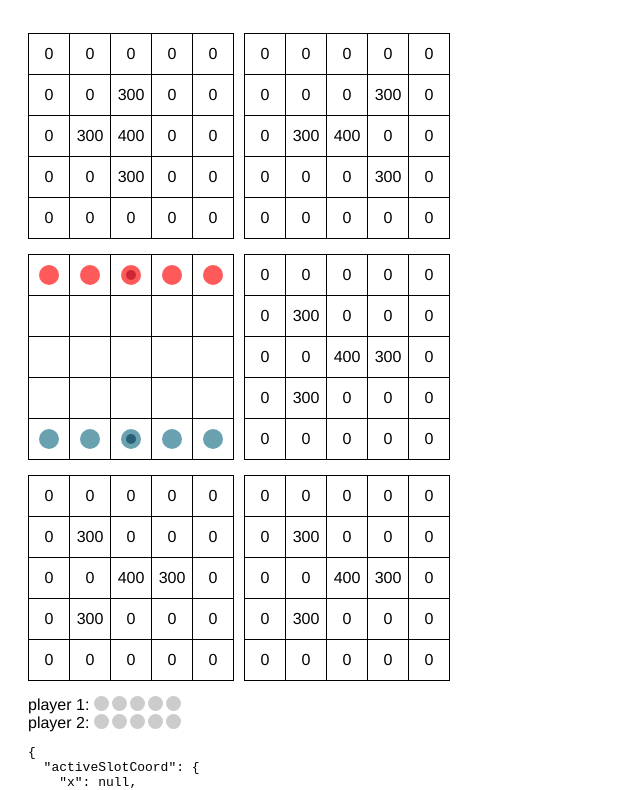
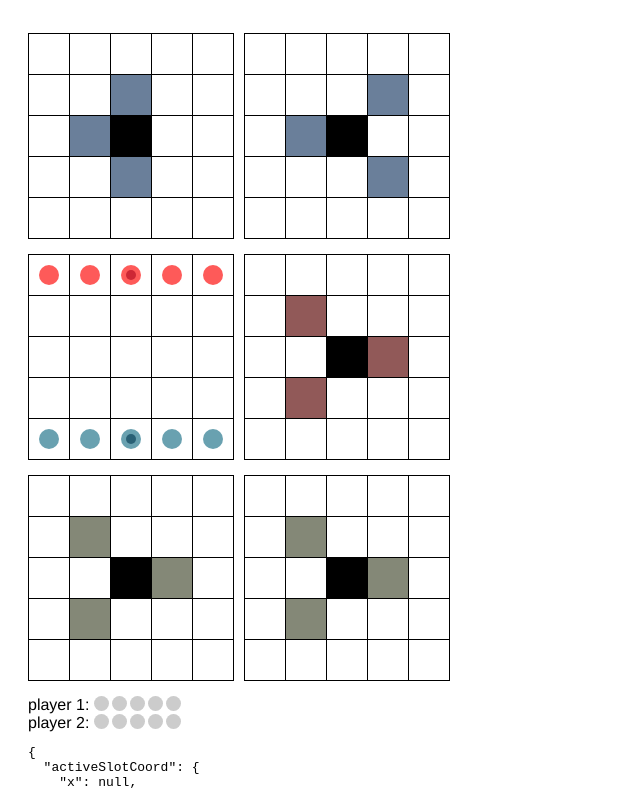
Before and after one commit to mackness/onitama_board_game, a React (Create React App) app: page / in a window 1280 px wide. Shown: the top 790 px of the page, without its empty margins (0-640 px from the left). Built offline with nearby package versions, Linux system fonts and the light colour scheme.

Commit message:
style move cards

```diff
--- a/src/Onitama.tsx
+++ b/src/Onitama.tsx
@@ -69,16 +69,26 @@ class Onitama extends React.Component<OnitamaProps, OnitamaState> {
 		return (
 			<div>
 				<div className='cards'>
-					<div className={`card card--${true}`} data-card={c.RED_MOVE_CARD_1} onClick={this.handleMoveCardClick}>
-						{redMoveCard1.get('card').map((col: any, x: any) => {
-							return (
-								<div className='col' key={x}>{col.map((slot: any, y: number) => (<CardSlot key={y} value={slot} />))}</div>
-							);
-						})}
+					<div className='card' data-card={c.RED_MOVE_CARD_1} onClick={this.handleMoveCardClick}>
+						{redMoveCard1.get('card').map((col: any, x: any) => (
+							<div className='col' key={x}>{col.map((slot: any, y: number) => (
+								<CardSlot
+									color={redMoveCard1.get('color')}
+									key={y}
+									value={slot}
+								/>
+							))}</div>
+						))}
 					</div>
 					<div className='card' data-card={c.RED_MOVE_CARD_2} onClick={this.handleMoveCardClick}>
 						{redMoveCard2.get('card').map((col: any, x: any) => (
-							<div className='col' key={x}>{col.map((slot: any, y: number) => (<CardSlot key={y} value={slot} />))}</div>
+							<div className='col' key={x}>{col.map((slot: any, y: number) => (
+								<CardSlot
+									color={redMoveCard2.get('color')}
+									key={y}
+									value={slot}
+								/>
+							))}</div>
 						))}
 					</div>
 				</div>
@@ -100,7 +110,13 @@ class Onitama extends React.Component<OnitamaProps, OnitamaState> {
 					</div>
 					<div className='card' data-card='swapCard'>
 						{swapCard.get('card').map((col: any, x: any) => (
-							<div className='col' key={x}>{col.map((slot: any, y: number) => (<CardSlot key={y} value={slot} />))}</div>
+							<div className='col' key={x}>{col.map((slot: any, y: number) => (
+								<CardSlot
+									color={swapCard.get('color')}
+									key={y}
+									value={slot}
+								/>
+							))}</div>
 						))}
 					</div>
 				</div>
@@ -108,12 +124,24 @@ class Onitama extends React.Component<OnitamaProps, OnitamaState> {
 				<div className='cards'>
 					<div className='card' data-card={c.BLUE_MOVE_CARD_1} onClick={this.handleMoveCardClick}>
 						{blueMoveCard1.get('card').map((col: any, x: any) => (
-							<div className='col' key={x}>{col.map((slot: any, y: number) => (<CardSlot key={y} value={slot} />))}</div>
+							<div className='col' key={x}>{col.map((slot: any, y: number) => (
+								<CardSlot
+									color={blueMoveCard1.get('color')}
+									key={y}
+									value={slot}
+								/>
+							))}</div>
 						))}
 					</div>
-					<div className='card blueMoveCard2' data-card={c.BLUE_MOVE_CARD_2} onClick={this.handleMoveCardClick}>
+					<div className='card' data-card={c.BLUE_MOVE_CARD_2} onClick={this.handleMoveCardClick}>
 						{blueMoveCard2.get('card').map((col: any, x: any) => (
-							<div className='col' key={x}>{col.map((slot: any, y: number) => (<CardSlot key={y} value={slot} />))}</div>
+							<div className='col' key={x}>{col.map((slot: any, y: number) => (
+								<CardSlot
+									color={blueMoveCard2.get('color')}
+									key={y}
+									value={slot}
+								/>
+							))}</div>
 						))}
 					</div>
 				</div>
--- a/src/cards/index.ts
+++ b/src/cards/index.ts
@@ -3,7 +3,7 @@ import c from '../constants/game-constants';
 export default [
 	{
 		school: 'mantis',
-		cardColor: c.RED,
+		color: 'blue',
 		player: c.RED,
 		card: [
 			[0, 0, 0, 0, 0],
@@ -15,7 +15,7 @@ export default [
 	},
 	{
 		school: 'ox',
-		cardColor: c.RED,
+		color: 'blue',
 		player: c.RED,
 		card: [
 			[0, 0, 0, 0, 0],
@@ -27,7 +27,7 @@ export default [
 	},
 	{
 		school: 'cobra',
-		cardColor: c.RED,
+		color: 'green',
 		player: c.RED,
 		card: [
 			[0, 0, 0, 0, 0],
@@ -39,7 +39,7 @@ export default [
 	},
 	{
 		school: 'horse',
-		cardColor: c.RED,
+		color: 'green',
 		player: c.RED,
 		card: [
 			[0, 0, 0, 0, 0],
@@ -51,7 +51,7 @@ export default [
 	},
 	{
 		school: 'eel',
-		cardColor: c.RED,
+		color: 'red',
 		player: c.RED,
 		card: [
 			[0, 0, 0, 0, 0],
--- /dev/null
+++ b/src/components/CardSlot/CardSlot.css
@@ -0,0 +1,8 @@
+.slot--start {
+    background: #000;
+}
+
+
+.slot--green {background:#848877}
+.slot--blue {background:#6a7f9a}
+.slot--red {background: #915958}
--- a/src/components/CardSlot/CardSlot.tsx
+++ b/src/components/CardSlot/CardSlot.tsx
@@ -3,16 +3,17 @@ import c from '../../constants/game-constants';
 
 interface CardSlotProps {
 	value: number;
+	color?: string;
 }
 
-const CardSlot: React.StatelessComponent<CardSlotProps> = ({value}) => {
+const CardSlot: React.StatelessComponent<CardSlotProps> = ({value, color}) => {
 	switch (value) {
-		case c.RED:
-			return <div className='slot red'>{value}</div>;
-		case c.BLUE:
-			return <div className='slot blue'>{value}</div>;
+		case c.MOVE:
+			return <div className={`slot slot--${color}`} />;
+		case c.START:
+			return <div className='slot slot--start' />;
 		default:
-			return <div className='slot'>{value}</div>;
+			return <div className='slot' />;
 	}
 };
 
--- a/src/components/CardSlot/index.ts
+++ b/src/components/CardSlot/index.ts
@@ -1 +1,2 @@
+import './CardSlot.css';
 export { default } from './CardSlot';
```
